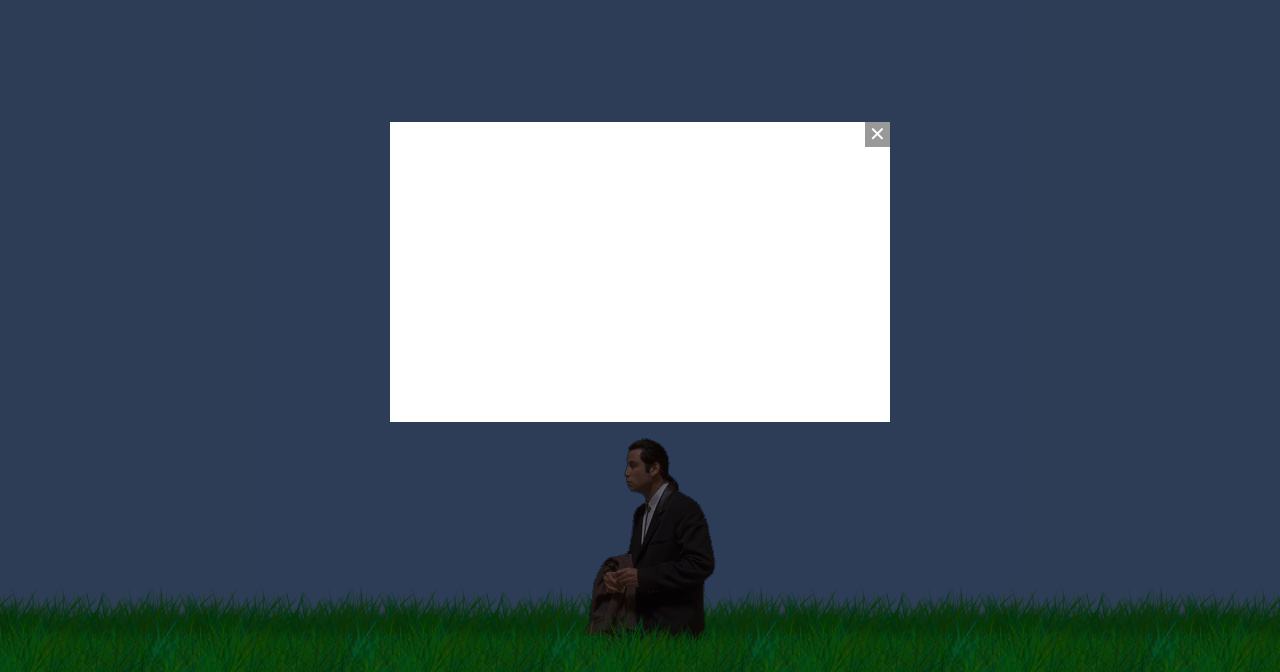
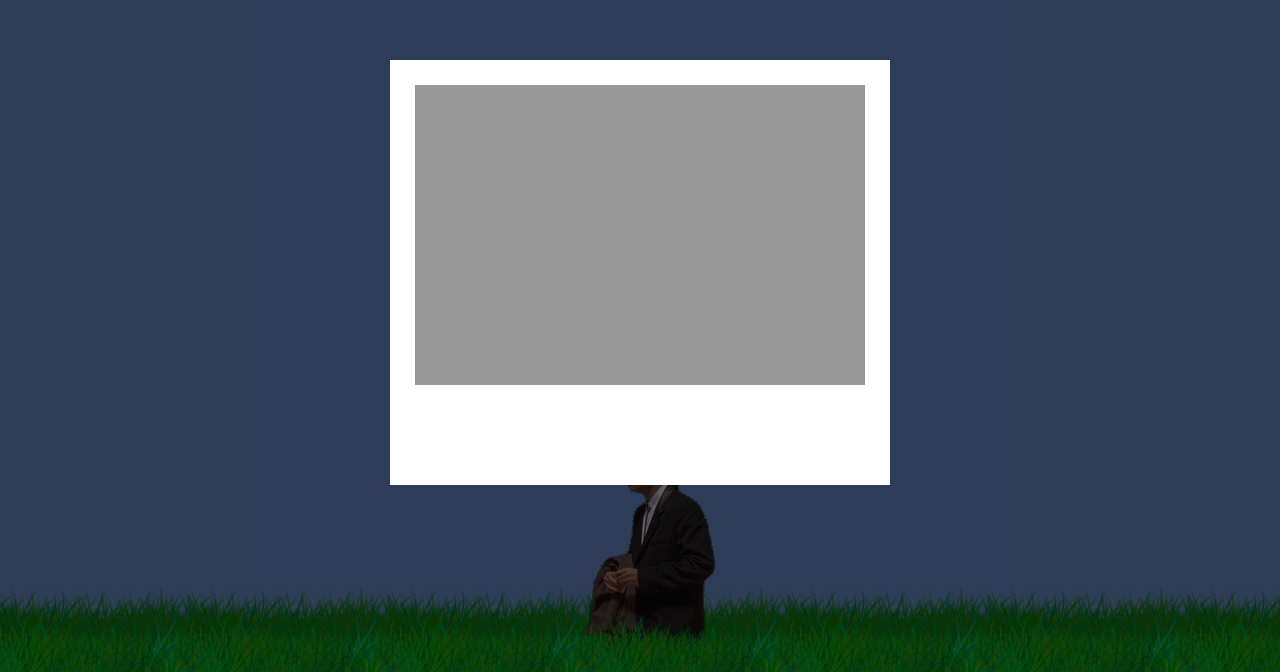
Before and after one commit to PitchforkEmporium/picturelements.github.io, a plain HTML site: page egghunt.html in a window 1280 px wide. Shown: the part 128-800 px from the top of the page. Drawn offline with Linux system fonts and the light colour scheme.

Commit message:
Update egghunt.html

```diff
--- a/egghunt.html
+++ b/egghunt.html
@@ -35,11 +35,11 @@
       display: block;
       position: fixed;
       width:500px;
-      height:300px;
+      height:425px;
       top:50%;
       left:50%;
       margin-left:-250px;
-      margin-top:-150px;
+      margin-top:-212.5px;
       background-color:white;
     }
     #cross{
@@ -86,7 +86,17 @@
       animation-direction:alternate;
     }
 
-    @ketframes{
+    #info1{
+      position:absolute;
+      display:block;
+      top:25px;
+      left:25px;
+      width:450px;
+      height:300px;
+      background-color:#999;
+    }
+
+    @keyframes aniTravolta{
       0%{background-position: 0 0;}
       50%{background-position: -7500px 0;}
       50.0001%{background-position: 0 -242px;}
@@ -119,7 +129,8 @@
     <grass id="grass" style="background-image:url(grass2.png)"></grass>
     <div id="shade"></div>
     <div id="infobox">
-      <div id="cross" onclick=cross()>✕</div>
+      <div id="info1"></div>
+      <!--<div id="cross" onclick=cross()>✕</div>-->
     </div>
   </body>
 </html>
```
